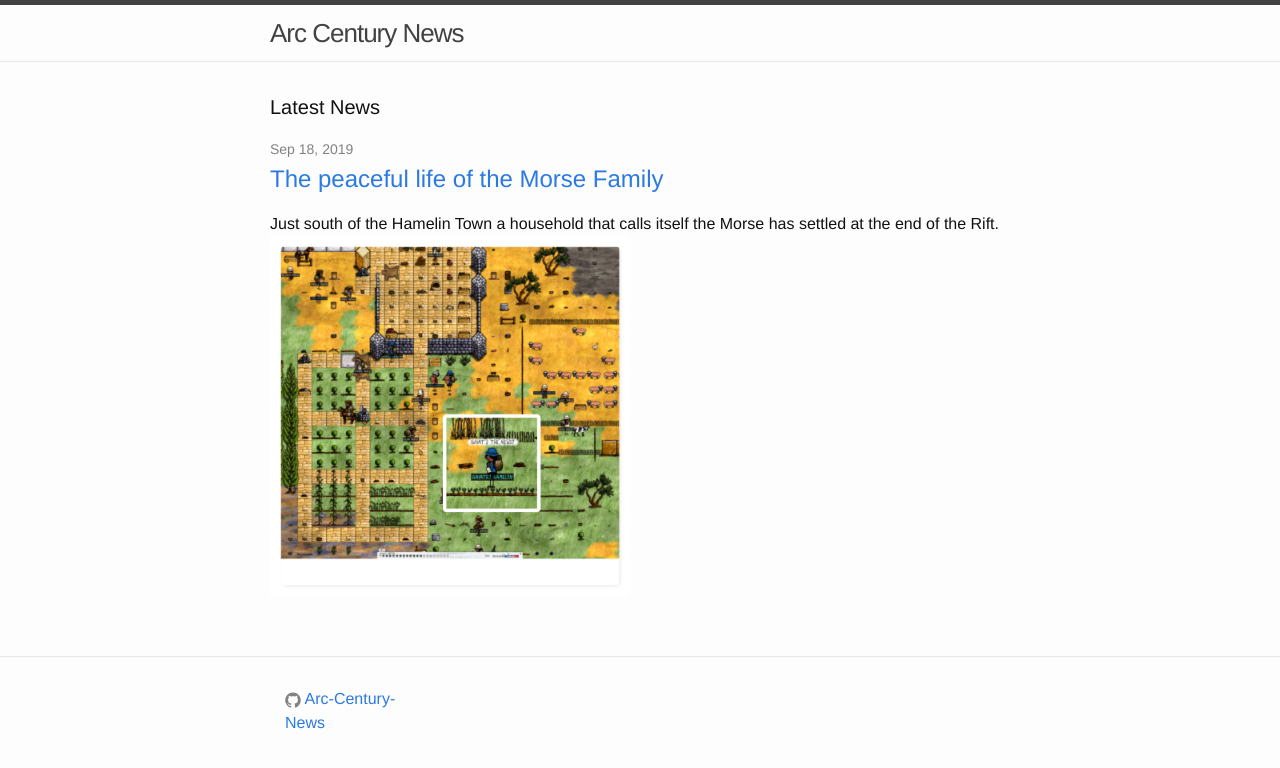
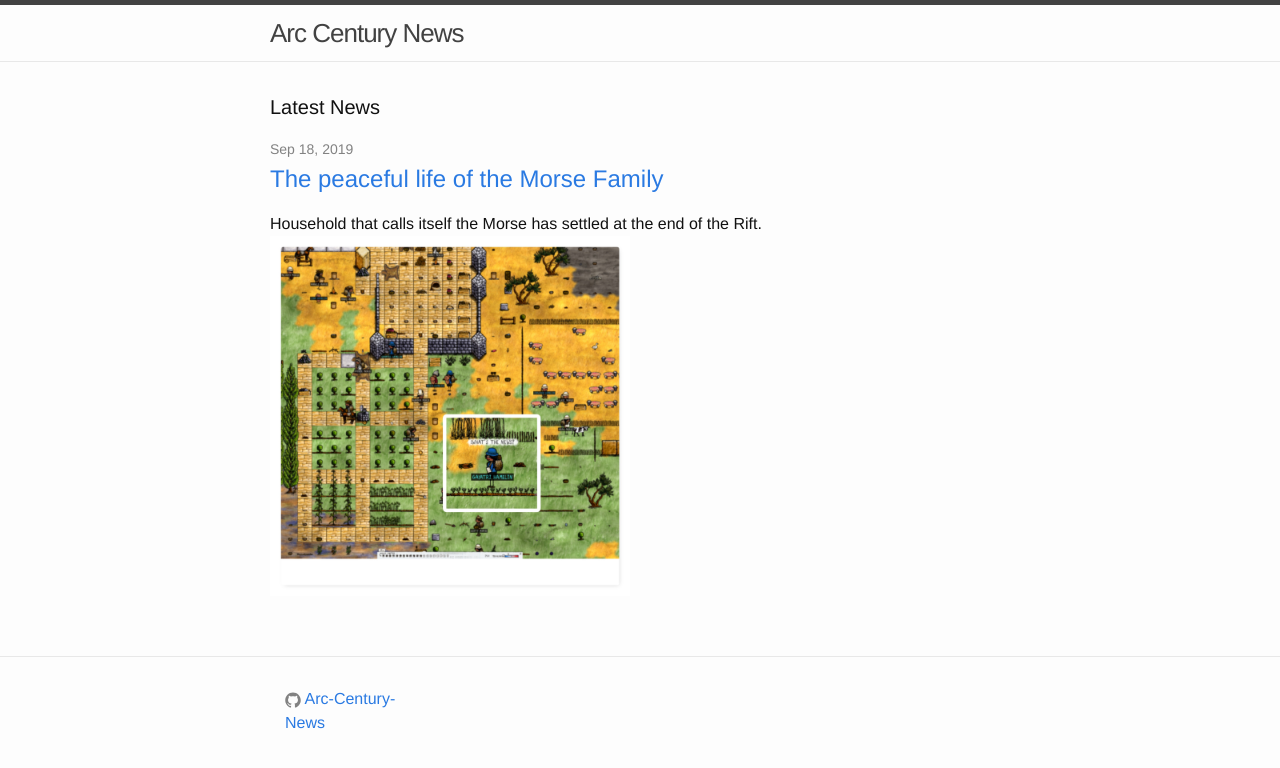
Before and after one commit to acenews/arccentury, a Jekyll site: the page built from index.html, in a window 1280 px wide. Shown: the top 768 px of the page. Built offline with Jekyll 4.4.1, drawn with Linux system fonts in a browser that asks for light colours.

Commit message:
description change

```diff
--- a/_posts/2019-09-18-morse.md
+++ b/_posts/2019-09-18-morse.md
@@ -1,7 +1,7 @@
 ---
 layout: post
 title: The peaceful life of the Morse Family
-description: Just south of the Hamelin Town a household that calls itself the Morse has settled at the end of the Rift.
+description: Household that calls itself the Morse has settled at the end of the Rift.
 categories: [status]
 header_image: /ace/header_images/the_Morse_Family.jpg
 image: /ace/images/the_Morse_Family.jpg
```
